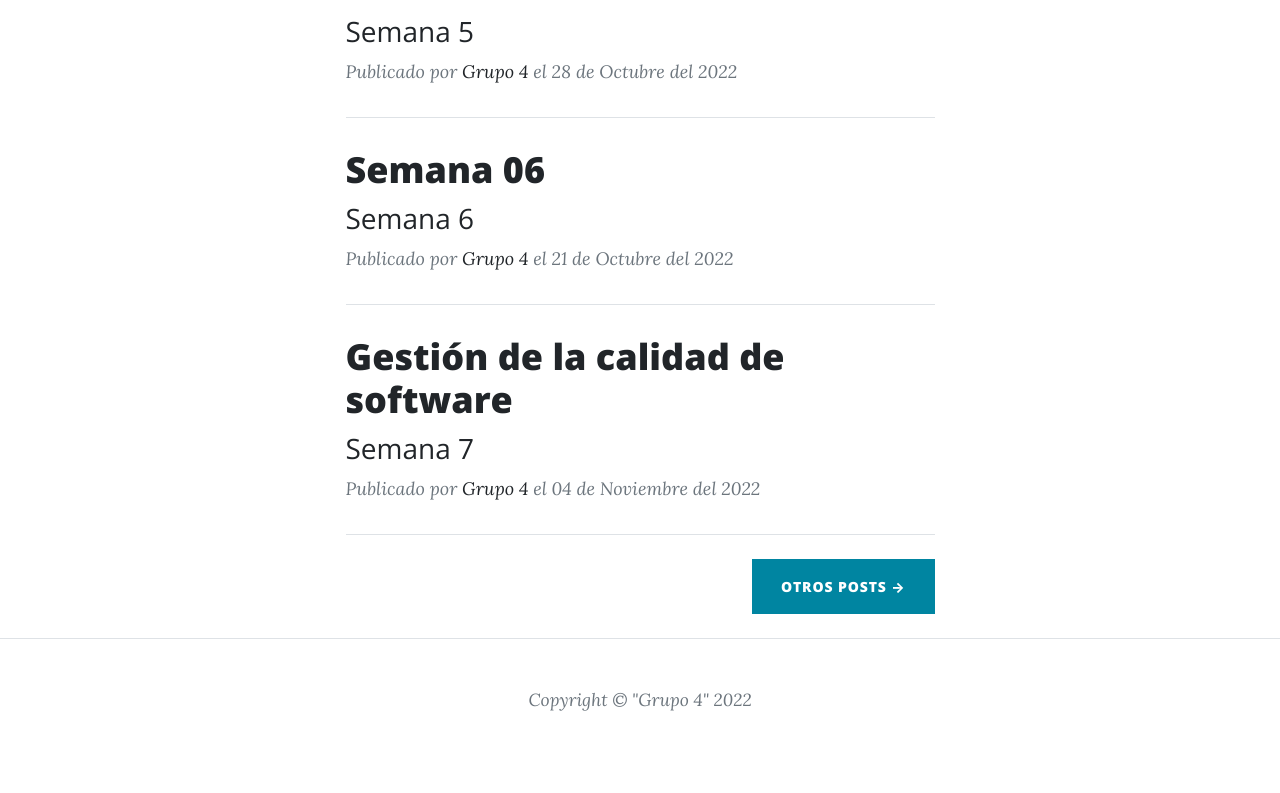
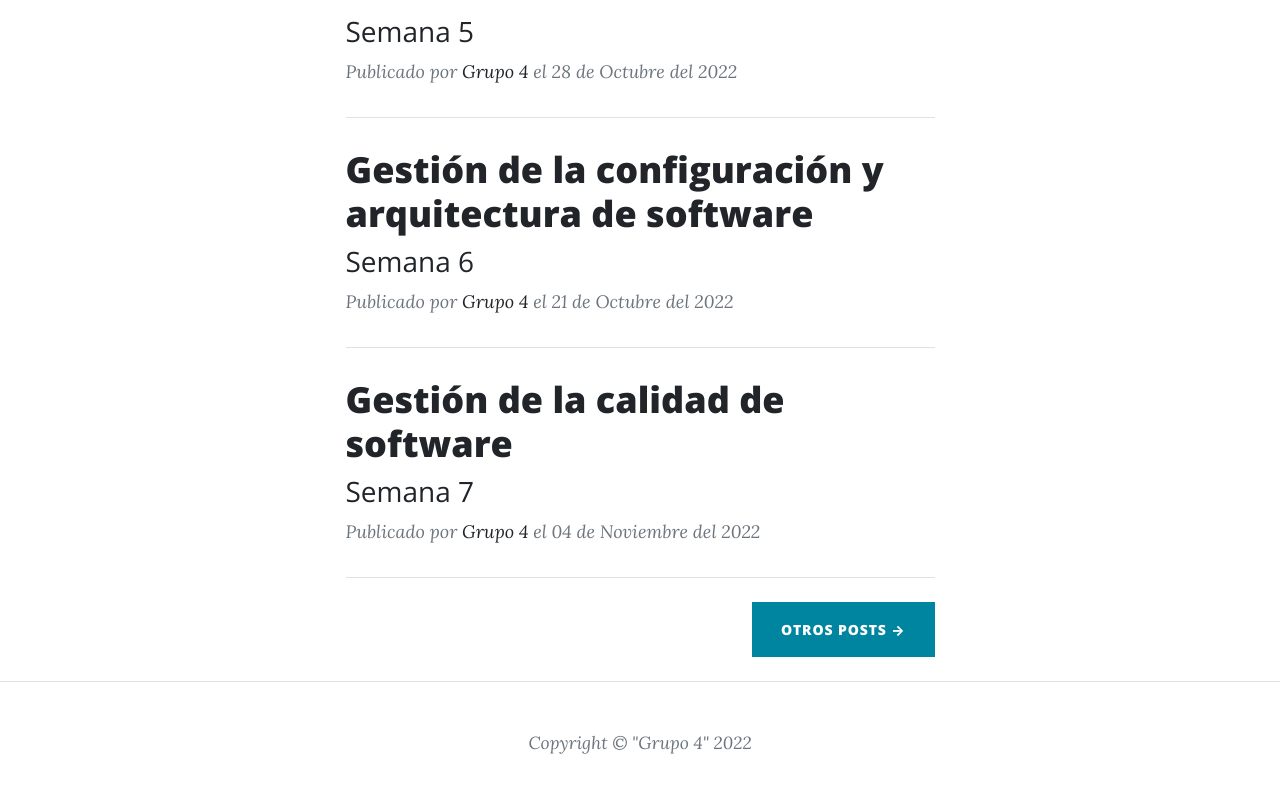
Before and after one commit to JordanTX21/blog-ing-software, a Vue app: page / in a window 1280 px wide. Shown: the part 1425-2218 px from the top of the page. Before the commit the page ends 2186 px from the top, so only its background shows below. Built offline with nearby package versions, Linux system fonts and the light colour scheme.

Commit message:
titulo semana 6 Gestión de la configuración y arquitectura de software

```diff
--- a/src/data/index.js
+++ b/src/data/index.js
@@ -290,7 +290,7 @@ export default [
         ]
     },
     {
-        title: 'Semana 06',
+        title: 'Gestión de la configuración y arquitectura de software',
         date: '21 de Octubre del 2022',
         by: 'Grupo 4',
         paragraphs: [
```
